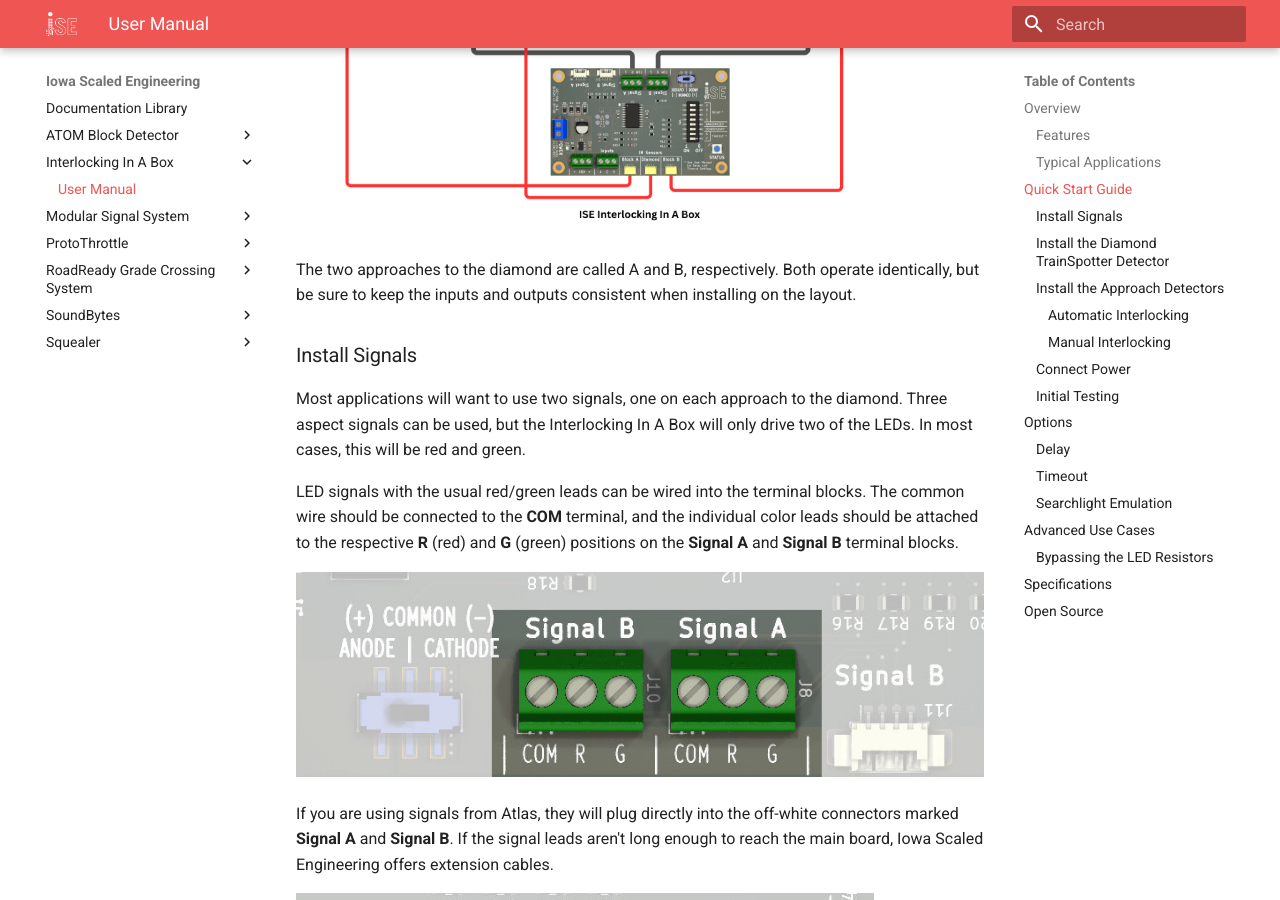
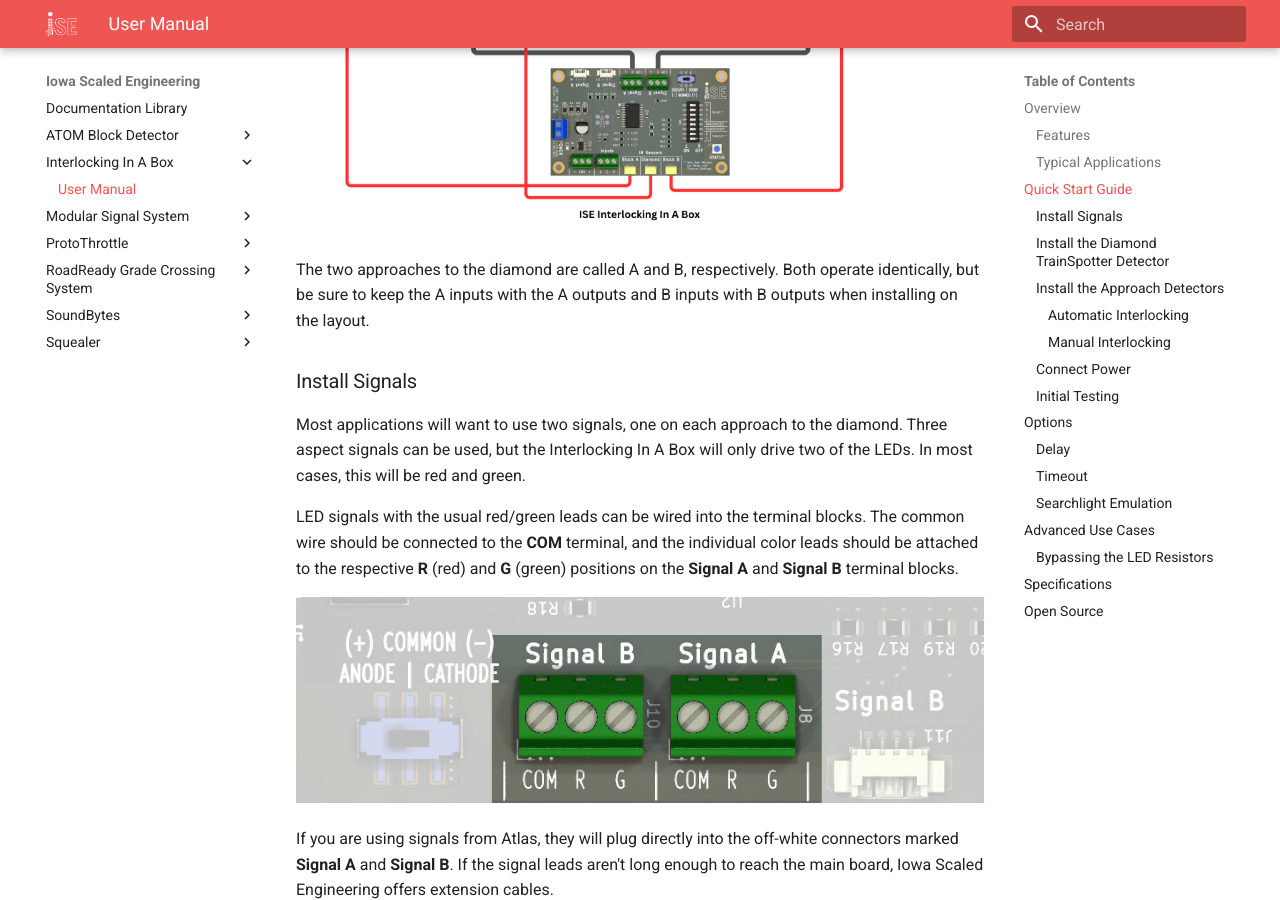
Before and after one commit to IowaScaledEngineering/ise-docs, an MkDocs documentation site: the page built from docs/Interlocking In A Box/manual.md, in a window 1280 px wide and 900 px high, scrolled down 2569 px. Built offline with MkDocs 1.6.1 and Material for MkDocs 9.7.7, drawn with Linux system fonts in a browser that asks for light colours.

Commit message:
More edits

```diff
--- a/docs/Interlocking In A Box/manual.md
+++ b/docs/Interlocking In A Box/manual.md
@@ -75,11 +75,11 @@
 !!! warning "Please Note"
     All wiring and setup of the board should be done with the power off.  This significantly reduces the chances of accidentally slipping and causing a short circuit that damages the board, the block detectors, or the signals.
 
-![](img/ckt-iiab-install.png)
+[![](img/ckt-iiab-install.png)](img/ckt-iiab-install.png)
 
 The two approaches to the diamond are called A and B, respectively.  Both
-operate identically, but be sure to keep the inputs and outputs consistent
-when installing on the layout.
+operate identically, but be sure to keep the A inputs with the A outputs and
+B inputs with B outputs when installing on the layout.
 
 ### Install Signals
 
```
